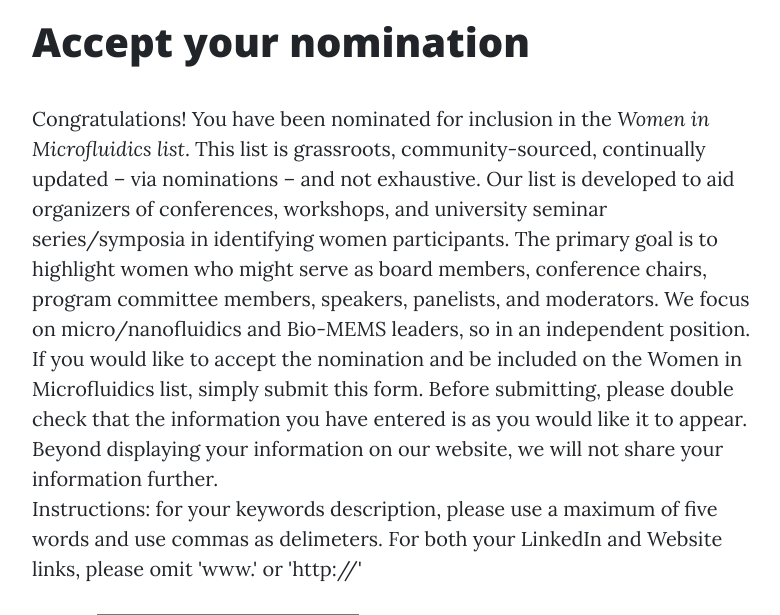
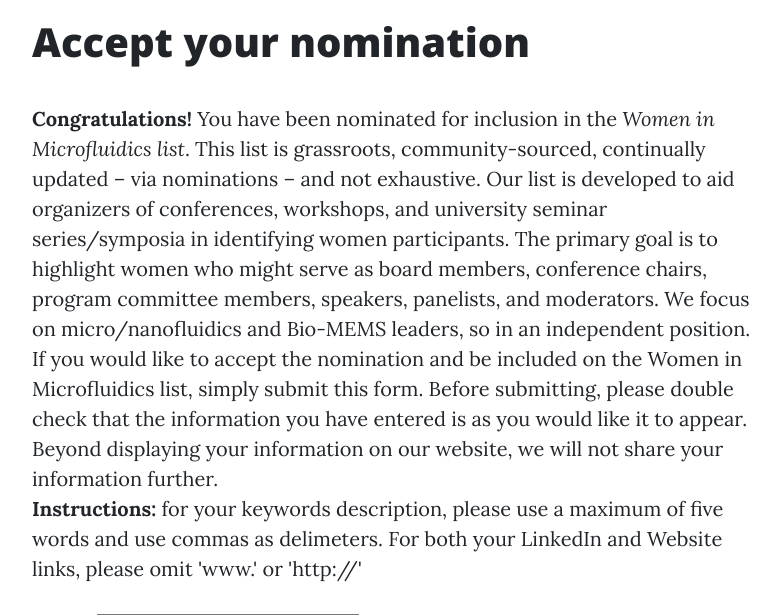
Before and after one commit to katiechen1/researcher-app, a Django app: page /nomineeinfo/ in a window 1280 px wide. Shown: the part 660-1275 px from the top of the page, without its empty margins (243-1023 px from the left). Run offline with Django 3.2, Linux system fonts and the light colour scheme; some libraries are stand-ins or nearby versions.

Commit message:
more bugs pt 2

```diff
--- a/researchers/templates/nomineeinfo.html
+++ b/researchers/templates/nomineeinfo.html
@@ -5,8 +5,8 @@
 <h1>Accept your nomination</h1>
 
 <br>
- <p1 align="justify"> Congratulations! You have been nominated for inclusion in the <i>Women in Microfluidics list</i>. This list is grassroots, community-sourced, continually updated – via nominations – and not exhaustive. Our list is developed to aid organizers of conferences, workshops, and university seminar series/symposia in identifying women participants.  The primary goal is to highlight women who might serve as board members, conference chairs, program committee members, speakers, panelists, and moderators. We focus on micro/nanofluidics and Bio-MEMS leaders, so in an independent position.  If you would like to accept the nomination and be included on the Women in Microfluidics list, simply submit this form. Before submitting, please double check that the information you have entered is as you would like it to appear. Beyond displaying your information on our website, we will not share your information further. </p1><br>
- <p1>Instructions: for your keywords description, please use a maximum of five words and use commas as delimeters. For both your LinkedIn and Website links, please omit 'www.' or 'http://'<p1>
+ <p1 align="justify"> <b>Congratulations!</b> You have been nominated for inclusion in the <i>Women in Microfluidics list</i>. This list is grassroots, community-sourced, continually updated – via nominations – and not exhaustive. Our list is developed to aid organizers of conferences, workshops, and university seminar series/symposia in identifying women participants.  The primary goal is to highlight women who might serve as board members, conference chairs, program committee members, speakers, panelists, and moderators. We focus on micro/nanofluidics and Bio-MEMS leaders, so in an independent position.  If you would like to accept the nomination and be included on the Women in Microfluidics list, simply submit this form. Before submitting, please double check that the information you have entered is as you would like it to appear. Beyond displaying your information on our website, we will not share your information further. </p1><br>
+ <p1><b>Instructions:</b> for your keywords description, please use a maximum of five words and use commas as delimeters. For both your LinkedIn and Website links, please omit 'www.' or 'http://'<p1>
 
 
 
```
